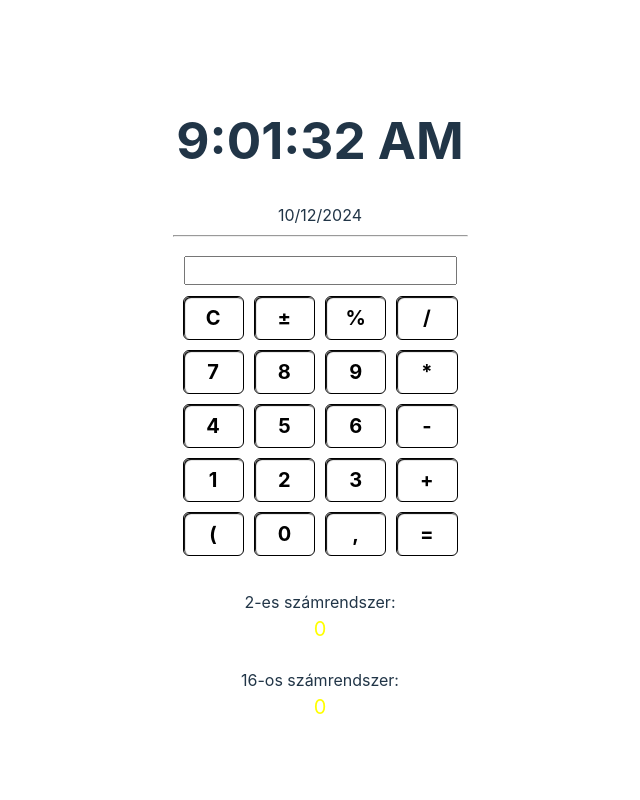
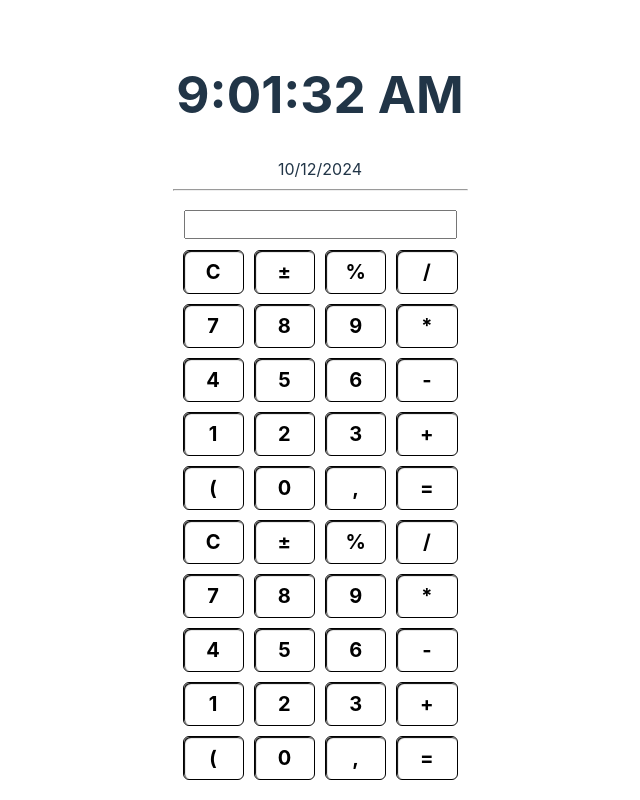
Before and after one commit to tomuwhu/vite_esti_fetch, a Svelte app: page / in a window 1280 px wide. Shown: the top 800 px of the page, without its empty margins (320-960 px from the left). Built offline with nearby package versions, Linux system fonts and the light colour scheme.

Commit message:
minkettő benne

```diff
--- a/src/App.svelte
+++ b/src/App.svelte
@@ -18,6 +18,16 @@
     <tr>
       <th colspan=4><input type="text" bind:value={szam}></th>
     </tr>
+    {#each ["CP%/","789*","456-","123+","(0,="] as o}
+      <tr>
+        {#each o.split('') as v}
+          <td>{
+            v == 'P' ? '±' :
+            v == "(" && zo ? ')' : v
+          }</td>
+        {/each}
+      </tr>
+    {/each}
     {@html ["CP%/","789*","456-","123+","(0,="].map(o => `
       <tr>
        ${o.split('').map(v => `<td>${
```
